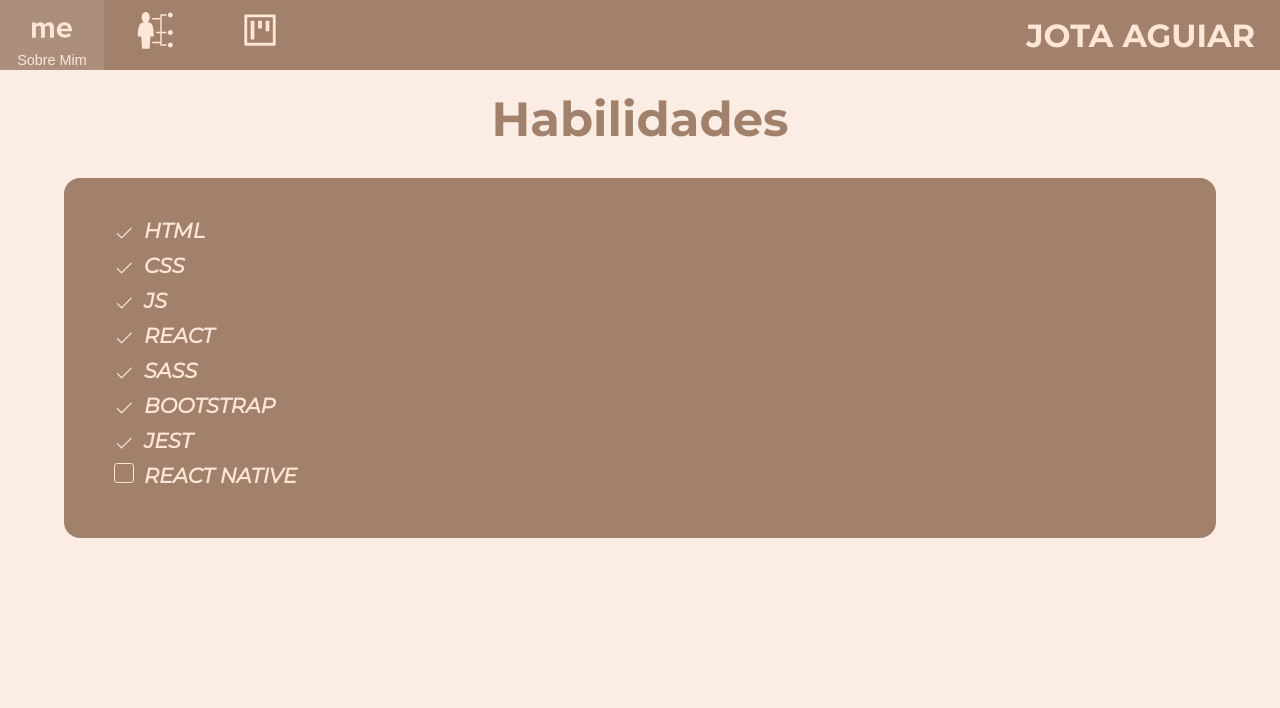
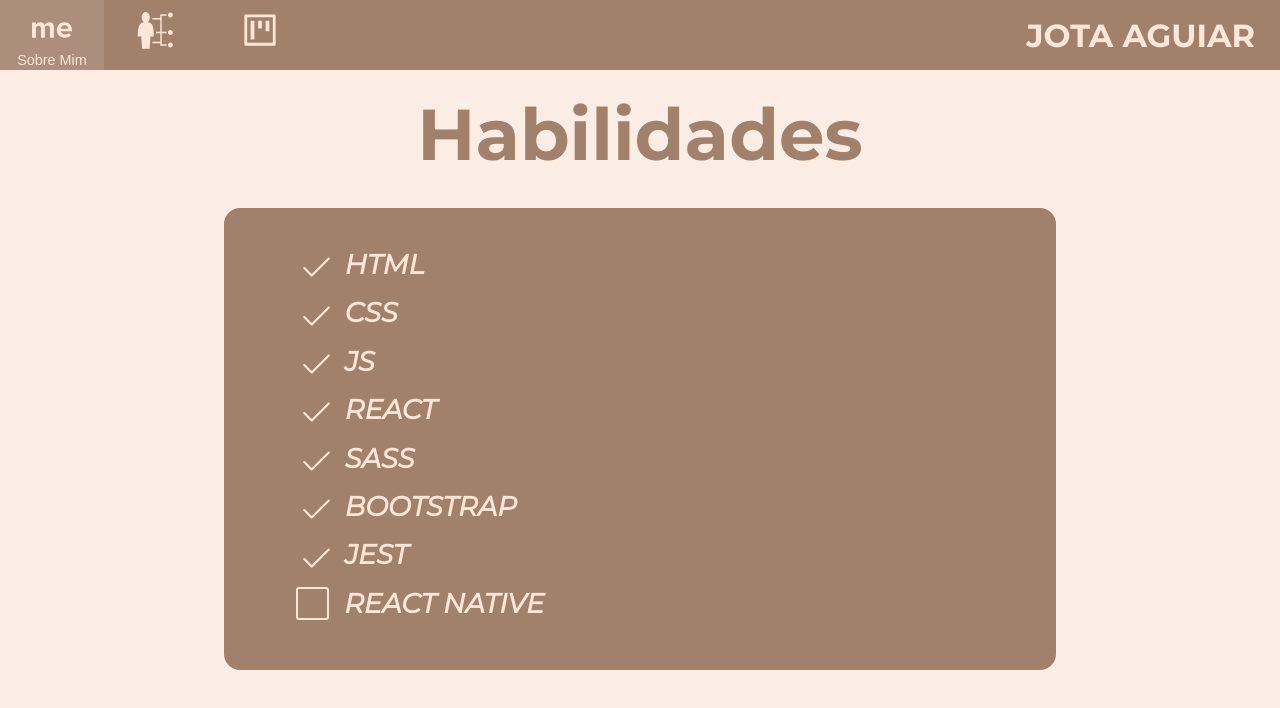
Before and after one commit to jotapedrok/jotapedrok.github.io, a React (Create React App) app: page /#/skills in a window 1280 px wide. Shown: the top 708 px of the page. Built offline with nearby package versions, Linux system fonts and the light colour scheme.

Commit message:
skills to tablet

```diff
--- a/src/Styles/CSS/index.css
+++ b/src/Styles/CSS/index.css
@@ -336,6 +336,11 @@
   color: #a1816c;
   margin-top: 20px;
 }
+@media (min-width: 768px) {
+  .skills-title {
+    font-size: 4.5rem;
+  }
+}
 .skills-content {
   background-color: #a1816c;
   padding: 40px 50px;
@@ -343,14 +348,29 @@
   border-radius: 1rem;
   margin-top: 30px;
 }
+@media (min-width: 768px) {
+  .skills-content {
+    width: 65%;
+  }
+}
 .skills-content-list {
   list-style: none;
+}
+@media (min-width: 768px) {
+  .skills-content-list {
+    margin-left: 1.4rem;
+  }
 }
 .skills-content-list-learned-item {
   color: #fde6d6;
   font-weight: bold;
   font-size: 1.3rem;
   margin-bottom: 10px;
+}
+@media (min-width: 768px) {
+  .skills-content-list-learned-item {
+    font-size: 1.7rem;
+  }
 }
 .skills-content-list-learned-item::before {
   content: "";
@@ -365,11 +385,23 @@
   width: 20px;
   height: 20px;
 }
+@media (min-width: 768px) {
+  .skills-content-list-learned-item::before {
+    background-size: 2rem;
+    width: 2.4rem;
+    height: 2.4rem;
+  }
+}
 .skills-content-list-to-learn-item {
   color: #fde6d6;
   font-weight: bold;
   font-size: 1.3rem;
   margin-bottom: 10px;
+}
+@media (min-width: 768px) {
+  .skills-content-list-to-learn-item {
+    font-size: 1.7rem;
+  }
 }
 .skills-content-list-to-learn-item::before {
   content: "";
@@ -382,6 +414,14 @@
   border-radius: 0.2rem;
   width: 18px;
   height: 18px;
+}
+@media (min-width: 768px) {
+  .skills-content-list-to-learn-item::before {
+    border: solid 2px #fde6d6;
+    width: 1.8rem;
+    height: 1.8rem;
+    margin-right: 15px;
+  }
 }
 
 a {
```
Also changed, not shown: src/Styles/SASS/Skills.scss (+27 -2 lines), 1 other file (tests, documents, lock files or other folders).
